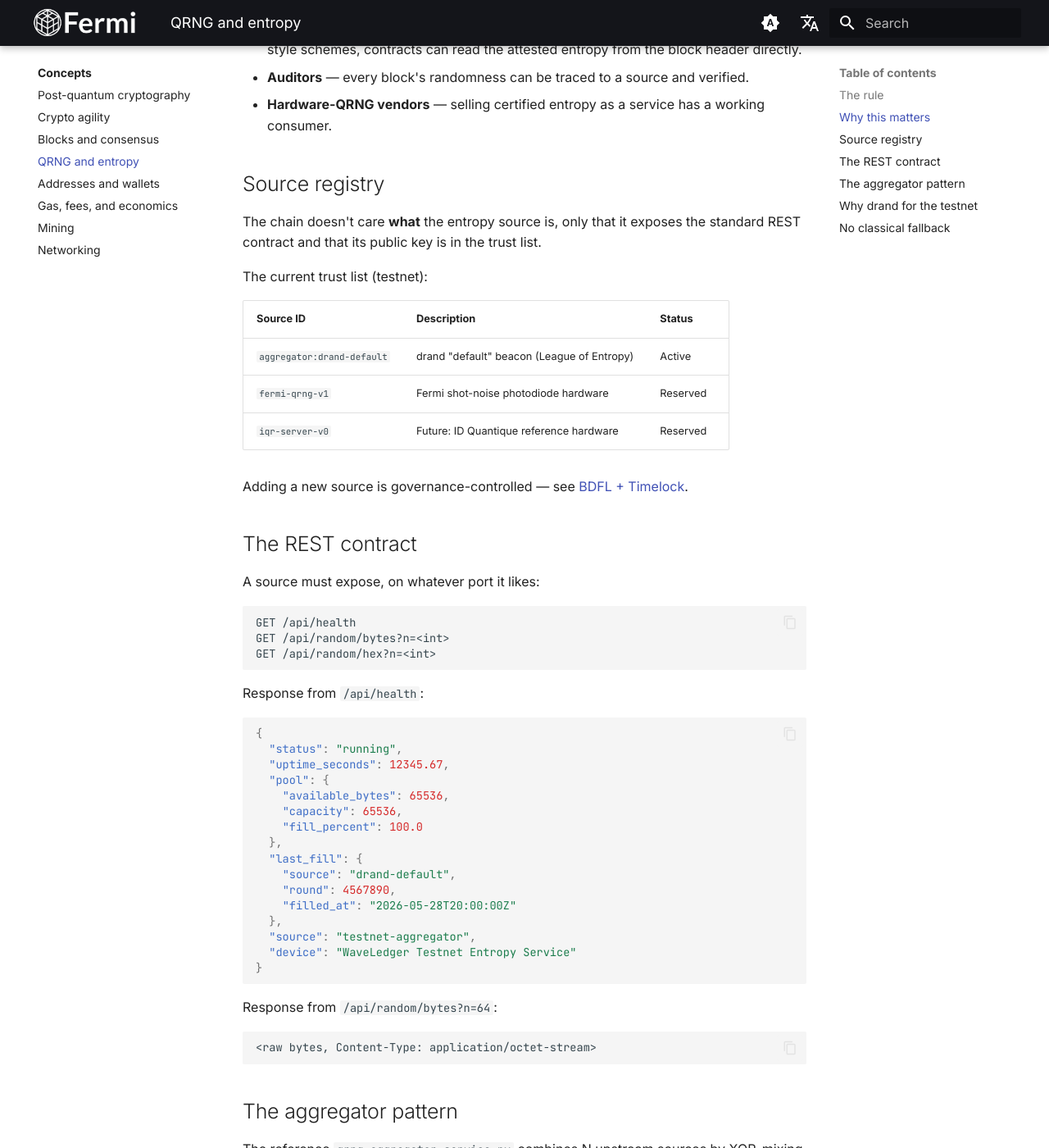
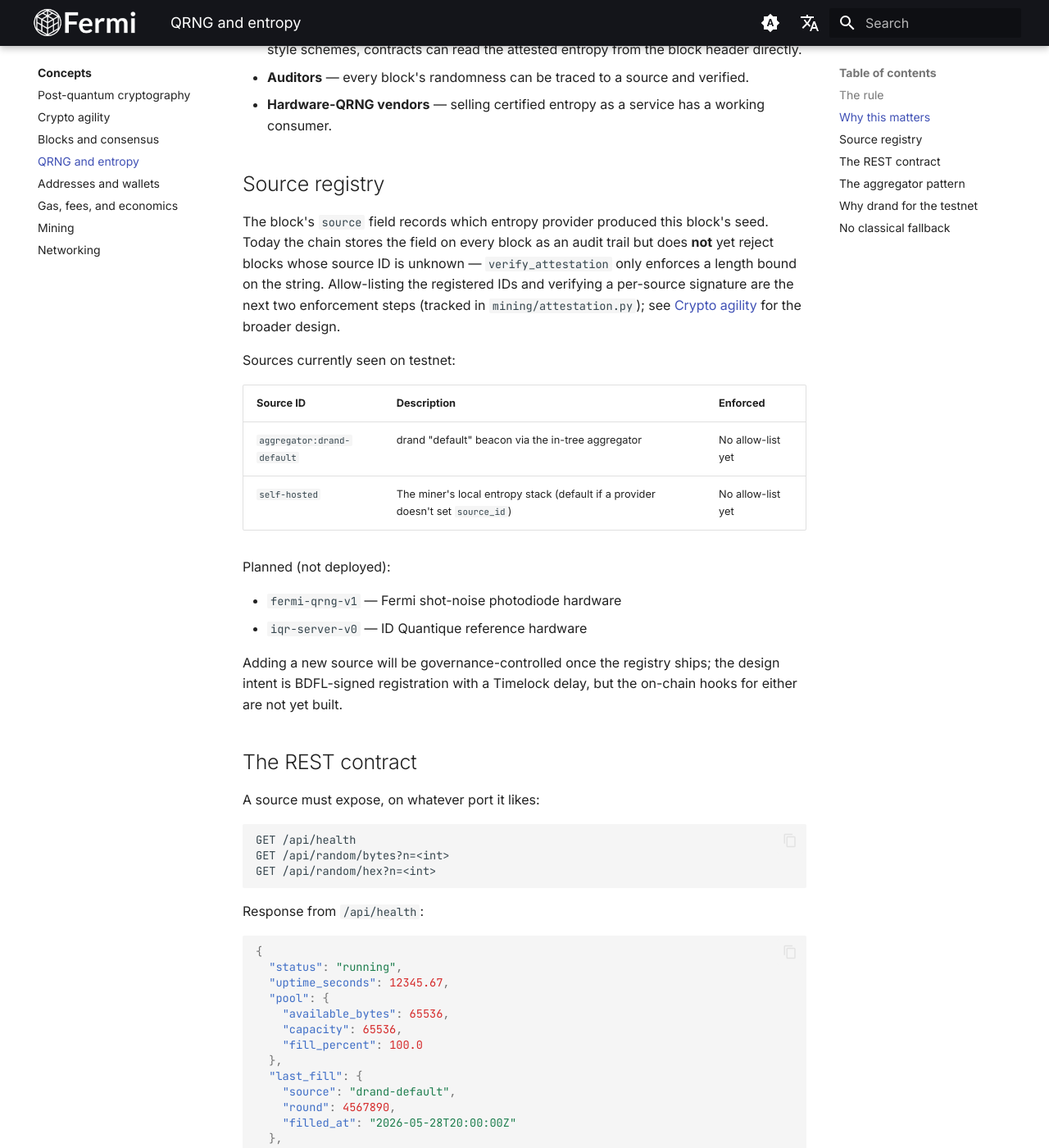
Before and after one commit to DosseyRichards/FERMI-Documentation, an MkDocs documentation site: the page built from docs/concepts/entropy.md, in a window 1280 px wide and 1400 px high, scrolled down 1000 px. Shown: the whole window at 82% size. Built offline with MkDocs 1.6.1 and Material for MkDocs 9.7.7, drawn with Linux system fonts in a browser that asks for light colours; comment, search, counter and statistics services are not loaded.

Commit message:
docs: honest about sessions persisting + source allow-list not yet enforced

```diff
--- a/docs/concepts/entropy.md
+++ b/docs/concepts/entropy.md
@@ -41,20 +41,31 @@ This makes the chain attractive to:
 
 ## Source registry
 
-The chain doesn't care **what** the entropy source is, only that it
-exposes the standard REST contract and that its public key is in the
-trust list.
+The block's `source` field records which entropy provider produced
+this block's seed. Today the chain stores the field on every block as
+an audit trail but does **not** yet reject blocks whose source ID is
+unknown — `verify_attestation` only enforces a length bound on the
+string. Allow-listing the registered IDs and verifying a per-source
+signature are the next two enforcement steps (tracked in
+`mining/attestation.py`); see
+[Crypto agility](agility.md#what-is-agile-today) for the broader
+design.
 
-The current trust list (testnet):
+Sources currently seen on testnet:
 
-| Source ID | Description | Status |
+| Source ID | Description | Enforced |
 |---|---|---|
-| `aggregator:drand-default` | drand "default" beacon (League of Entropy) | Active |
-| `fermi-qrng-v1` | Fermi shot-noise photodiode hardware | Reserved |
-| `iqr-server-v0` | Future: ID Quantique reference hardware | Reserved |
+| `aggregator:drand-default` | drand "default" beacon via the in-tree aggregator | No allow-list yet |
+| `self-hosted` | The miner's local entropy stack (default if a provider doesn't set `source_id`) | No allow-list yet |
 
-Adding a new source is governance-controlled — see
-[BDFL + Timelock](../reference/parameters.md#governance).
+Planned (not deployed):
+
+- `fermi-qrng-v1` — Fermi shot-noise photodiode hardware
+- `iqr-server-v0` — ID Quantique reference hardware
+
+Adding a new source will be governance-controlled once the registry
+ships; the design intent is BDFL-signed registration with a Timelock
+delay, but the on-chain hooks for either are not yet built.
 
 ## The REST contract
 
```
Also changed, not shown: docs/api/auth.md (+5 -4 lines).
